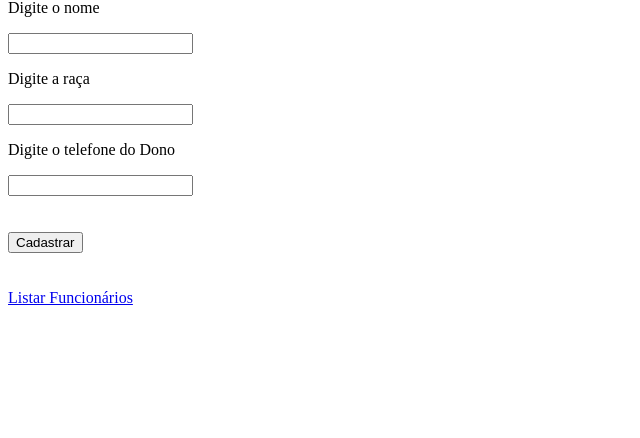
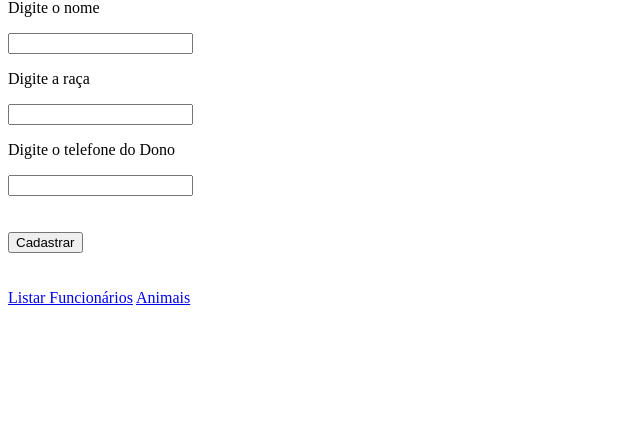
Before and after one commit to lauraluch/PetShop, a PHP site: page / in a window 1280 px wide. Shown: the part 362-800 px from the top of the page, without its empty margins (0-640 px from the left). Run offline with PHP 8.4, Linux system fonts and the light colour scheme.

Commit message:
Add reference to animals page

```diff
--- a/petshop/index.php
+++ b/petshop/index.php
@@ -123,6 +123,7 @@
     <br><br>
 
     <a href='Funcionarios.php'>Listar Funcionários</a>
+    <a href='animais.php'>Animais</a>
     <!--<h2>Tabela de Pessoas Cadastradas</h2>
     <table>
         <thead>
```
